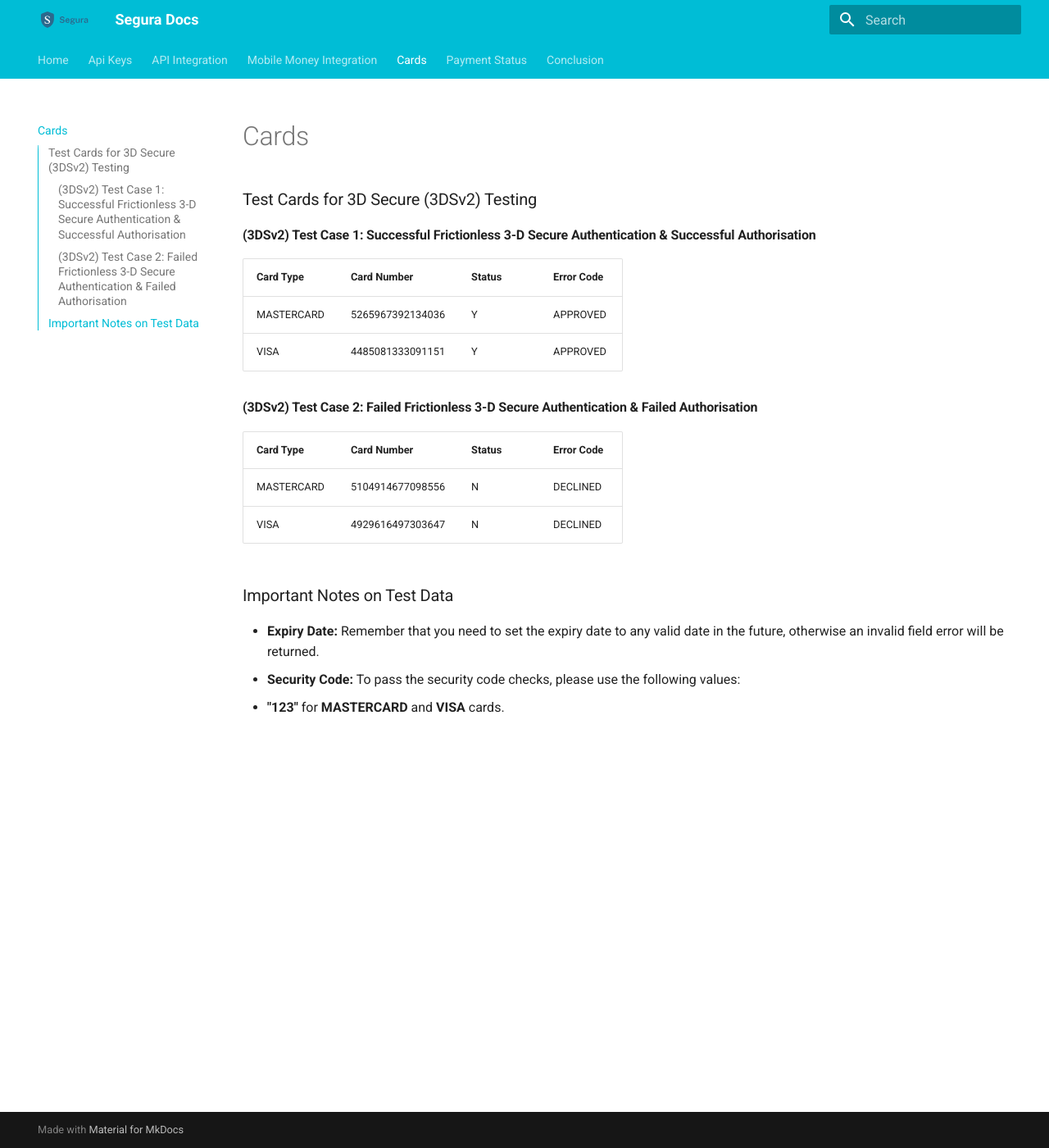
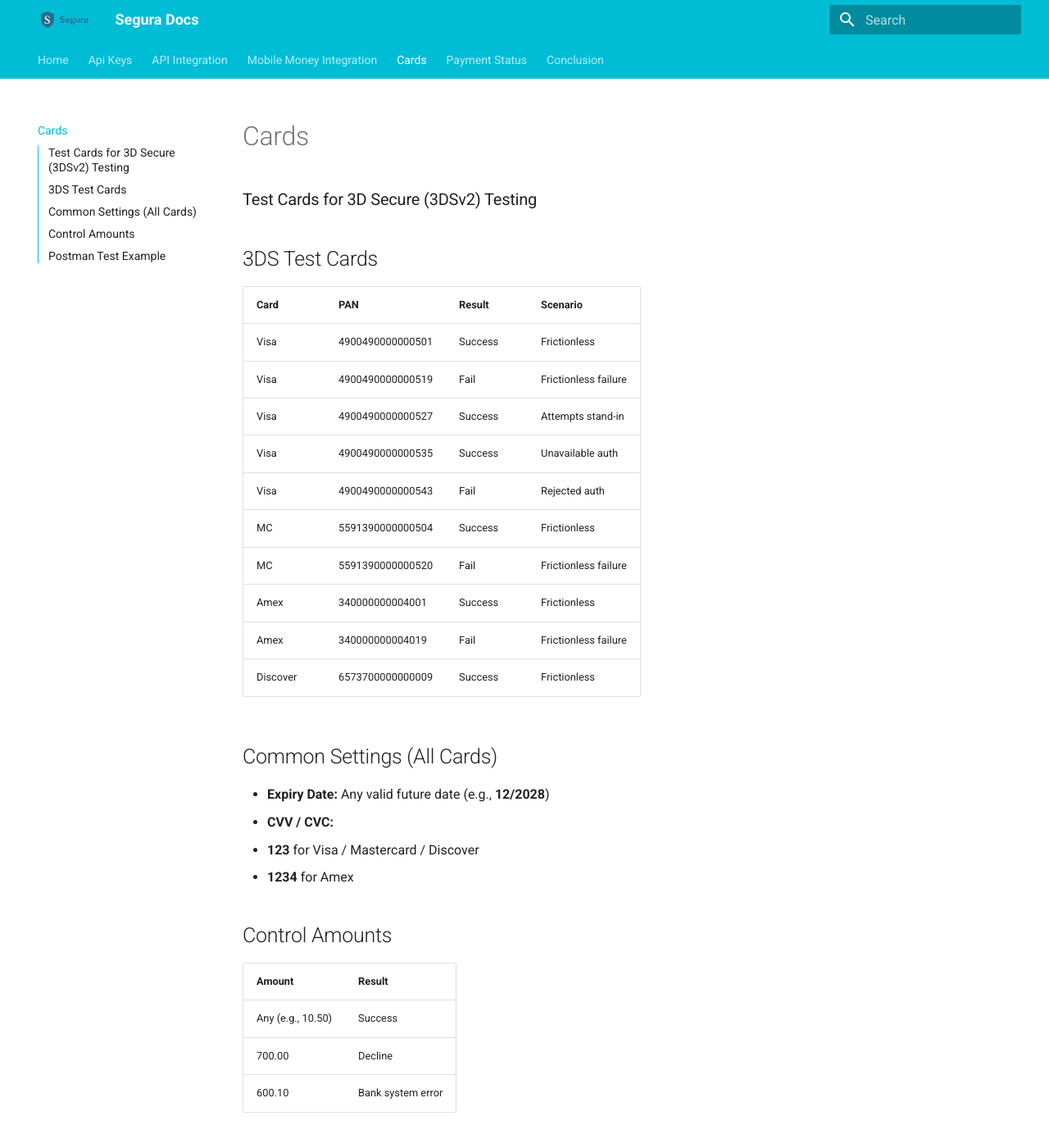
Before and after one commit to Noah-droid/segura, an MkDocs documentation site: the page built from docs/cards.md, in a window 1280 px wide and 1400 px high. Shown: the whole window at 82% size. Built offline with MkDocs 1.6.1 and Material for MkDocs 9.7.7, drawn with Linux system fonts in a browser that asks for light colours; some of the changed text lies outside the part shown.

Commit message:
feat: update testcard details

```diff
--- a/docs/cards.md
+++ b/docs/cards.md
@@ -1,59 +1,36 @@
 ### Test Cards for 3D Secure (3DSv2) Testing
-#### (3DSv2) Test Case 1: Successful Frictionless 3-D Secure Authentication & Successful Authorisation
-| Card Type | Card Number          | Status | Error Code |
-|-----------|-----------------------|---------|-------------|
-| MASTERCARD| 5265967392134036      | Y       | APPROVED    |
-| VISA      | 4485081333091151      | Y       | APPROVED    |
+## 3DS Test Cards
+| Card | PAN | Result | Scenario |
+|------|-------------------|--------|------------------------|
+| Visa | 4900490000000501 | Success | Frictionless |
+| Visa | 4900490000000519 | Fail | Frictionless failure |
+| Visa | 4900490000000527 | Success | Attempts stand-in |
+| Visa | 4900490000000535 | Success | Unavailable auth |
+| Visa | 4900490000000543 | Fail | Rejected auth |
+| MC | 5591390000000504 | Success | Frictionless |
+| MC | 5591390000000520 | Fail | Frictionless failure |
+| Amex | 340000000004001 | Success | Frictionless |
+| Amex | 340000000004019 | Fail | Frictionless failure |
+| Discover | 6573700000000009 | Success | Frictionless |
 
- <!-- **Success Cards Test case 1:**
-![alt text](image-1.png)
+## Common Settings (All Cards)
+- **Expiry Date:** Any valid future date (e.g., **12/2028**)
+- **CVV / CVC:**
+  - **123** for Visa / Mastercard / Discover
+  - **1234** for Amex
 
-![alt text](image.png) -->
-
-
-#### (3DSv2) Test Case 2: Failed Frictionless 3-D Secure Authentication & Failed Authorisation
-| Card Type | Card Number          | Status | Error Code |
-|-----------|-----------------------|---------|-------------|
-| MASTERCARD| 5104914677098556      | N       | DECLINED|
-| VISA      | 4929616497303647      | N       | DECLINED |
-
- <!-- **Failed Cards Test case 1:** -->
-
-
-<!-- ### Naira Card Integration Test Cards
-
-Use the following test cards for Mastercard, Visa, and Discover when testing Naira (NGN) payments:
-
-| Card Type   | Card Number         | Expiry  | Status     | Notes         |
-|-------------|---------------------|---------|------------|---------------|
-| MASTERCARD  | 5123450000000008    | 01/39   | APPROVED   | Test approval |
-| MASTERCARD  | 2223000000000007    | 01/39   | APPROVED   | Test approval |
-| MASTERCARD  | 5111111111111118    | 05/39   | DECLINED   | Test decline  |
-| MASTERCARD  | 2223000000000023    | 04/27   | EXPIRED    | Expired card  |
-| VISA        | 4508750015741019    | 01/39   | APPROVED   | Test approval |
-| VISA        | 4012000033330026    | 05/39   | DECLINED   | Test decline  |
-| DISCOVER    | 6011003179988686    | 01/39   | APPROVED   | Test approval |
-| DISCOVER    | 6011963280099774    | 05/39   | DECLINED   | Test decline  |
-
-
-#### Naira Card Status Codes
-
-| Code | Meaning         |
-|------|----------------|
-| 100  | MATCH          |
-| 101  | NOT_PROCESSED  |
-| 102  | NO_MATCH       |
-
-
-> **Note:**
-> - Use the appropriate expiry date to simulate approved, declined, or expired card scenarios.
-> - For security code, use **"100"** for Mastercard, Visa, and Discover.
-> - These cards are for Naira (NGN) integration testing only. -->
+## Control Amounts
+| Amount | Result |
+|--------|--------|
+| Any (e.g., 10.50) | Success |
+| 700.00 | Decline |
+| 600.10 | Bank system error |
 
 
 
-### Important Notes on Test Data
-- **Expiry Date:** Remember that you need to set the expiry date to any valid date in the future, otherwise an invalid field error will be returned.
-- **Security Code:** To pass the security code checks, please use the following values:
-  - **"123"** for  **MASTERCARD** and **VISA** cards.
-  <!-- - **"1234"** for **AMEX** cards. -->
+## Postman Test Example
+Use the following values when running a manual Postman test:
+- **PAN:** 4900490000000501 (Visa, frictionless success)
+- **Expiry:** 12/2028
+- **CVV:** 123
+- **Amount:** 5000 (represents 50.00 in smallest unit)
```
